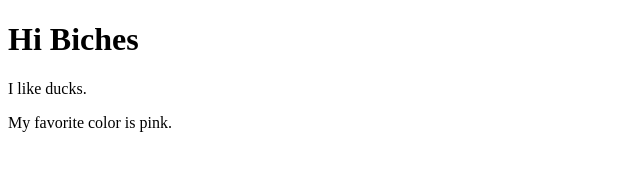
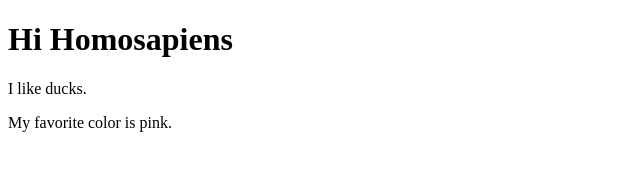
Before and after one commit to jessicayoon/jessicayoon.github.io, a plain HTML site: page index.html in a window 1280 px wide. Shown: the whole page, without its empty margins (0-640 px from the left). Drawn offline with Linux system fonts and the light colour scheme.

Commit message:
Update index.html

```diff
--- a/index.html
+++ b/index.html
@@ -1,7 +1,7 @@
 <!DOCTYPE html>
 <html>
 <body>
-<h1>Hi Biches</h1>
+<h1>Hi Homosapiens</h1>
 <p>I like ducks.</p>
 <p>My favorite color is pink.</p>
 </body>
```
